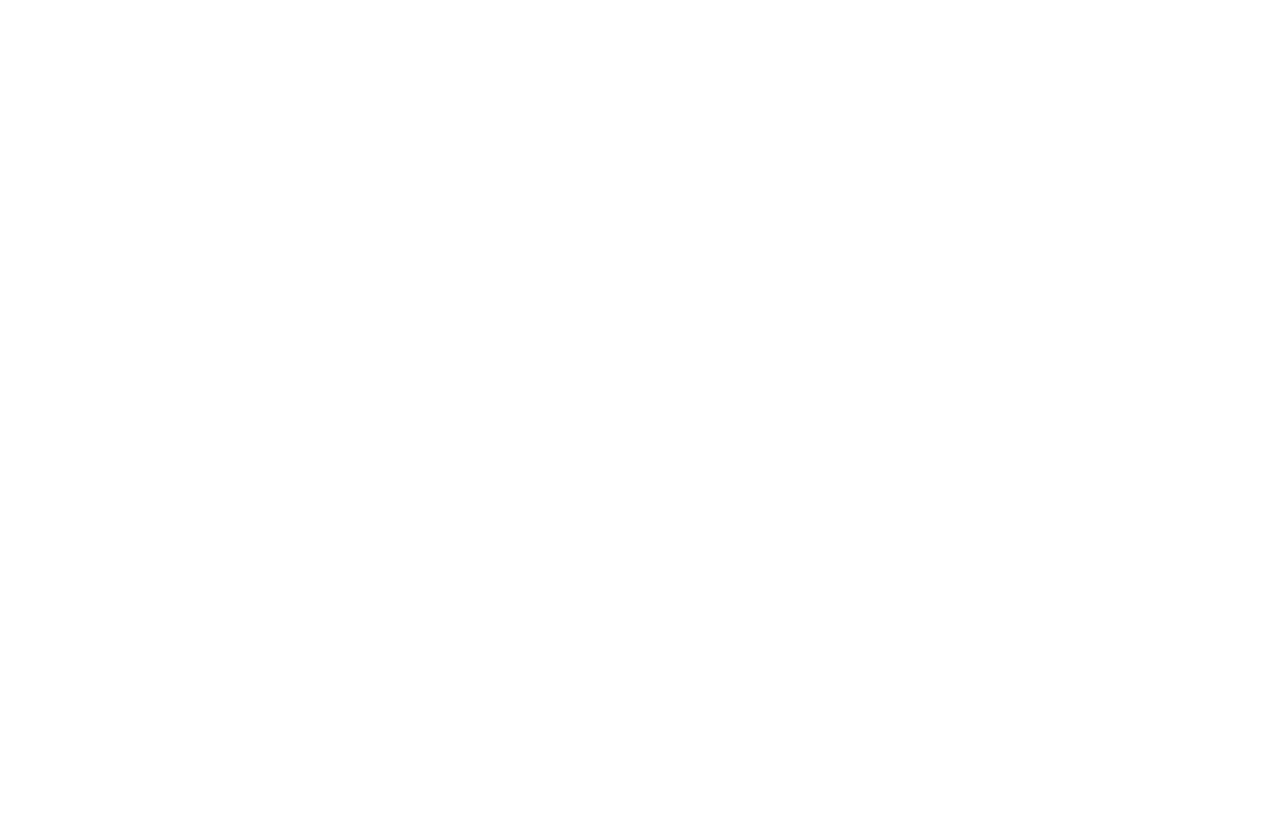
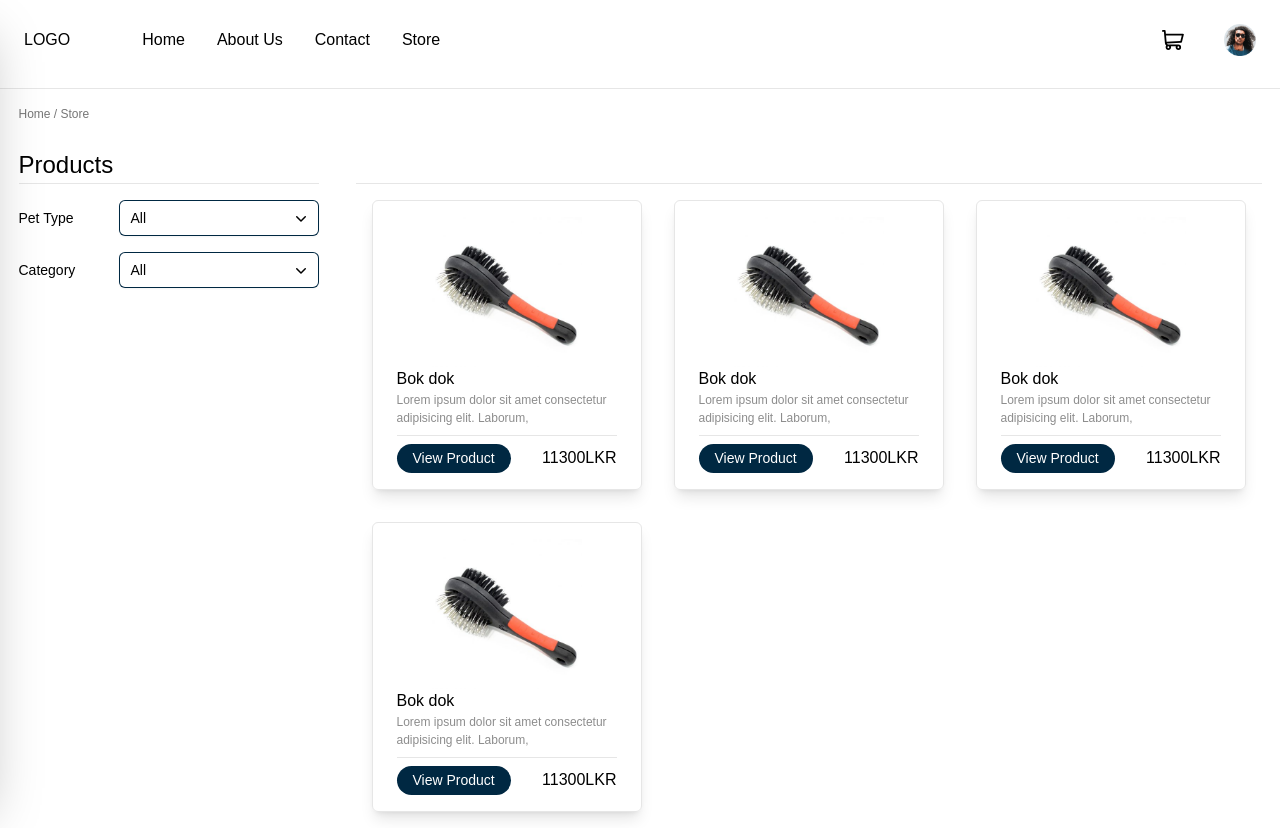
Before and after one commit to ItzNadeesH/Stray-Animal-Adoption-and-Care-Platform, a React (Create React App) app in the folder frontend/: page /store in a window 1280 px wide. Before the commit the page ends 800 px from the top, so only its background shows below. Built offline with nearby package versions, Linux system fonts and the light colour scheme; the HTML template or start-up script is replaced by a standard one.

Commit message:
Configure routing

```diff
--- a/frontend/package.json
+++ b/frontend/package.json
@@ -11,6 +11,7 @@
     "react": "^18.2.0",
     "react-dom": "^18.2.0",
     "react-icons": "^5.0.1",
+    "react-router-dom": "^6.21.3",
     "react-scripts": "5.0.1",
     "web-vitals": "^2.1.4"
   },
--- a/frontend/src/App.js
+++ b/frontend/src/App.js
@@ -1,9 +1,21 @@
+import { BrowserRouter as Router, Routes, Route } from 'react-router-dom';
+import Store from './pages/Store';
+import Product from './pages/Product';
+import Home from './pages/Home';
 
 function App() {
   return (
-    <div className="App">
-
-    </div>
+    <>
+      <Router>
+        <Routes>
+          <Route path="/" element={<Home />} />
+          <Route path="/about" element={<Home />} />
+          <Route path="/contat" element={<Home />} />
+          <Route path="/store" element={<Store />} />
+          <Route path="/store/product" element={<Product />} />
+        </Routes>
+      </Router>
+    </>
   );
 }
 
--- a/frontend/src/components/navbar/Navbar.js
+++ b/frontend/src/components/navbar/Navbar.js
@@ -4,12 +4,14 @@ import avatar from '../../assets/icons/image-avatar.png';
 import CartTab from './CartTab';
 import { FaHome, FaInfoCircle, FaStore } from 'react-icons/fa';
 import { IoMdContacts } from 'react-icons/io';
+import { Link, useNavigate } from 'react-router-dom';
 
 const Navbar = () => {
   const [isCartOpen, setIsCartOpen] = useState(false);
   const [isMenuOpen, setIsMenuOpen] = useState(false);
   const navbarRef = useRef(null);
   const cartRef = useRef(null);
+  const navigate = useNavigate();
 
   useEffect(() => {
     const handleOutsideClick = (event) => {
@@ -44,6 +46,11 @@ const Navbar = () => {
     setIsMenuOpen(!isMenuOpen);
   };
 
+  const handleLinkClick = (e) => {
+    setIsMenuOpen(!isMenuOpen);
+    setTimeout(() => navigate(e.target.getAttribute('to')), 200);
+  };
+
   return (
     <>
       <nav className="flex justify-between p-6 pb-8 border-b border-[#e6e6e6] max-w-screen-xl mx-auto mb-4">
@@ -54,16 +61,16 @@ const Navbar = () => {
           <h1 className="inline-block">LOGO</h1>
           <ul className="ml-[56px] hidden md:flex">
             <li className="mx-4">
-              <a href="#!">Home</a>
+              <Link to="/">Home</Link>
             </li>
             <li className="mx-4">
-              <a href="#!">About Us</a>
+              <Link href="/">About Us</Link>
             </li>
             <li className="mx-4">
-              <a href="#!">Contact</a>
+              <Link href="/">Contact</Link>
             </li>
             <li className="mx-4">
-              <a href="#!">Store</a>
+              <Link to="/store">Store</Link>
             </li>
           </ul>
         </div>
@@ -89,7 +96,7 @@ const Navbar = () => {
       {/* Mobile Navbar */}
       <nav
         ref={navbarRef}
-        className={`absolute bg-[#ffffff] top-0 bottom-0 w-[320px] shadow-2xl transition-all ${
+        className={`absolute bg-[#ffffff] top-0 bottom-0 w-[320px] shadow-2xl transition-all z-10 ${
           isMenuOpen ? 'left-0' : 'left-[-320px]'
         }`}
       >
@@ -98,28 +105,44 @@ const Navbar = () => {
         </h2>
         <ul className="text-[18px] ml-10">
           <li className="mb-6">
-            <a className="inline-flex" href="#!">
+            <button
+              onClick={handleLinkClick}
+              className="inline-flex items-center"
+              to="/"
+            >
               <FaHome size={24} className="mr-4" />
               Home
-            </a>
+            </button>
           </li>
           <li className="mb-6">
-            <a className="inline-flex items-center" href="#!">
+            <button
+              onClick={handleLinkClick}
+              className="inline-flex items-center"
+              to="/about"
+            >
               <FaInfoCircle className="mr-4" />
               About Us
-            </a>
+            </button>
           </li>
           <li className="mb-6">
-            <a className="inline-flex items-center" href="#!">
+            <button
+              onClick={handleLinkClick}
+              className="inline-flex items-center"
+              to="/contact"
+            >
               <IoMdContacts className="mr-4" />
               Contact
-            </a>
+            </button>
           </li>
           <li className="mb-6">
-            <a className="inline-flex items-center" href="#!">
+            <button
+              onClick={handleLinkClick}
+              className="inline-flex items-center"
+              to="/store"
+            >
               <FaStore className="mr-4" />
               Store
-            </a>
+            </button>
           </li>
         </ul>
       </nav>
--- a/frontend/src/components/product/ProductFilter.js
+++ b/frontend/src/components/product/ProductFilter.js
@@ -6,7 +6,7 @@ const ProductFilter = () => {
   const productCategories = ['All', 'Food', 'Supplement', 'Accessories'];
   return (
     <>
-      <div className="max-w-[300px] mx-auto md:w-[300px] sm:mx-8">
+      <div className="max-w-[300px] mx-auto md:w-[300px] sm:mx-auto">
         <p className="mb-6 text-[12px] text-[#767676]">Home / Store</p>
         <h2 className="mb-4 text-[24px] border-b border-[#e6e6e6]">Products</h2>
         <div className="flex justify-between mb-4">
--- a/frontend/src/components/product/ProductItem.js
+++ b/frontend/src/components/product/ProductItem.js
@@ -1,5 +1,6 @@
 import React from 'react';
-import bokdok from '../assets/bok-dok.jpg';
+import bokdok from '../../assets/bok-dok.jpg';
+import { Link } from 'react-router-dom';
 
 const ProductItem = () => {
   return (
@@ -13,9 +14,11 @@ const ProductItem = () => {
 
         <hr className="my-2 border-solid border-[#e6e6e6]" />
         <div className="flex justify-between align-center">
-          <button className="px-4 py-1 text-[14px] text-[#ffffff] bg-cyan-blue hover:bg-[#000000] transition rounded-full">
-            View Product
-          </button>
+          <Link to="/store/product">
+            <button className="px-4 py-1 text-[14px] text-[#ffffff] bg-cyan-blue hover:bg-[#000000] transition rounded-full">
+              View Product
+            </button>
+          </Link>
           <p className="mt-0.5">11300LKR</p>
         </div>
       </div>
--- a/frontend/src/components/product/ProductPreview.js
+++ b/frontend/src/components/product/ProductPreview.js
@@ -6,7 +6,7 @@ import Counter from '../common/Counter';
 const ProductPreview = () => {
   return (
     <>
-      <div className="flex flex-wrap max-w-screen-xl mx-auto justify-around mt-4">
+      <div className="flex flex-wrap max-w-screen-xl mx-auto justify-around mt-[80px]">
         <div className="max-w-[400px]">
           <img className="md:rounded-2xl" src={bokdok} alt="bokdok" />
         </div>
--- /dev/null
+++ b/frontend/src/pages/Home.js
@@ -0,0 +1,11 @@
+import Layout from './Layout';
+
+const Home = () => {
+  return (
+    <>
+      <Layout>Home</Layout>
+    </>
+  );
+};
+
+export default Home;
--- /dev/null
+++ b/frontend/src/pages/Layout.js
@@ -0,0 +1,12 @@
+import Navbar from '../components/navbar/Navbar';
+
+const Layout = ({ children }) => {
+  return (
+    <>
+      <Navbar />
+      {children}
+    </>
+  );
+};
+
+export default Layout;
--- /dev/null
+++ b/frontend/src/pages/Product.js
@@ -0,0 +1,14 @@
+import ProductPreview from '../components/product/ProductPreview';
+import Layout from './Layout';
+
+const Product = () => {
+  return (
+    <>
+      <Layout>
+        <ProductPreview />
+      </Layout>
+    </>
+  );
+};
+
+export default Product;
--- a/frontend/src/pages/Products.js
+++ /dev/null
@@ -1,16 +0,0 @@
-import React from 'react';
-import ProductGrid from '../components/ProductGrid';
-import ProductFilter from '../components/ProductFilter';
-
-const Products = () => {
-  return (
-    <>
-      <div className="max-w-screen-xl mx-auto xl:flex">
-        <ProductFilter />
-        <ProductGrid />
-      </div>
-    </>
-  );
-};
-
-export default Products;
--- /dev/null
+++ b/frontend/src/pages/Store.js
@@ -0,0 +1,19 @@
+import React from 'react';
+import ProductGrid from '../components/product/ProductGrid';
+import ProductFilter from '../components/product/ProductFilter';
+import Layout from './Layout';
+
+const Products = () => {
+  return (
+    <>
+      <Layout>
+        <div className="max-w-screen-xl mx-auto xl:flex">
+          <ProductFilter />
+          <ProductGrid />
+        </div>
+      </Layout>
+    </>
+  );
+};
+
+export default Products;
```
Also changed, not shown: 1 other file (tests, documents, lock files or other folders).
